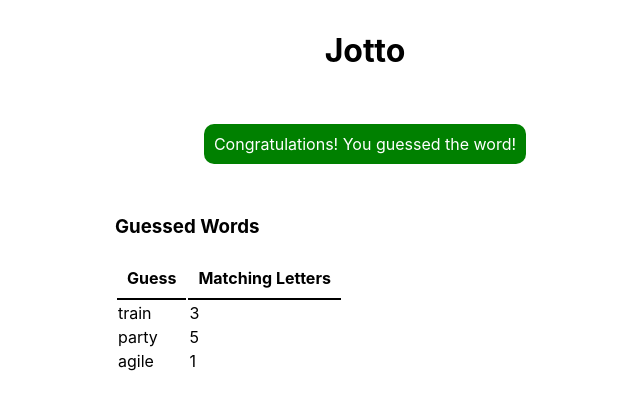
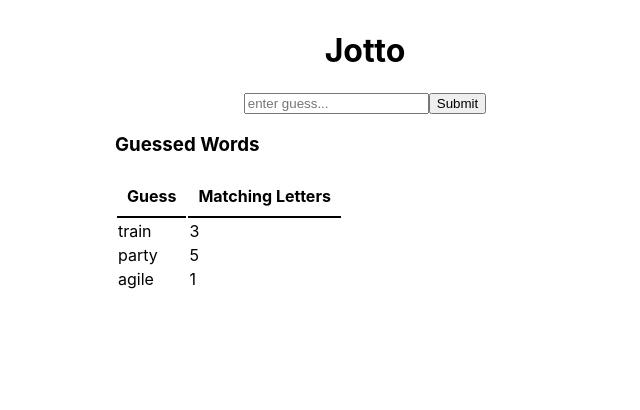
Before and after one commit to tmclean15/jotto, a React (Create React App) app: page / in a window 1280 px wide. Shown: the top 410 px of the page, without its empty margins (275-915 px from the left). Built offline with nearby package versions, Linux system fonts and the light colour scheme.

Commit message:
Input component testing

```diff
--- a/src/App.js
+++ b/src/App.js
@@ -1,7 +1,7 @@
 import React from 'react'
 import styled from 'styled-components'
 
-import { GuessedWords, Congrats } from './components'
+import { GuessedWords, Congrats, Input } from './components'
 
 const AppWrapper = styled.div`
   height: 100%;
@@ -16,7 +16,8 @@ function App(props) {
   return (
     <AppWrapper className="App">
       <h1>Jotto</h1>
-      <Congrats success={true} />
+      <Congrats />
+      <Input />
       <GuessedWords
         guessedWords={[
           { guessedWord: 'train', letterMatchCount: 3 },
--- a/src/components/Input/index.js
+++ b/src/components/Input/index.js
@@ -1,12 +1,19 @@
 import React from 'react'
 import { useSelector } from 'react-redux'
 
-function Input(props) {
-  return (
-    <div>
-      <button></button>
-    </div>
+const Input = (props) => {
+  const success = useSelector((state) => state.success)
+
+  const contents = success ? null : (
+    <form>
+      <input data-test="input-box" type="text" placeholder="enter guess..." />
+      <button data-test="submit-button" type="submit">
+        Submit
+      </button>
+    </form>
   )
+
+  return <div data-test="component-input">{contents}</div>
 }
 
 export default Input
--- a/src/components/index.js
+++ b/src/components/index.js
@@ -1,2 +1,3 @@
 export { default as Congrats } from './Congrats'
 export { default as GuessedWords } from './GuessedWords'
+export { default as Input } from './Input'
```
Also changed, not shown: 1 other file (tests, documents, lock files or other folders).
